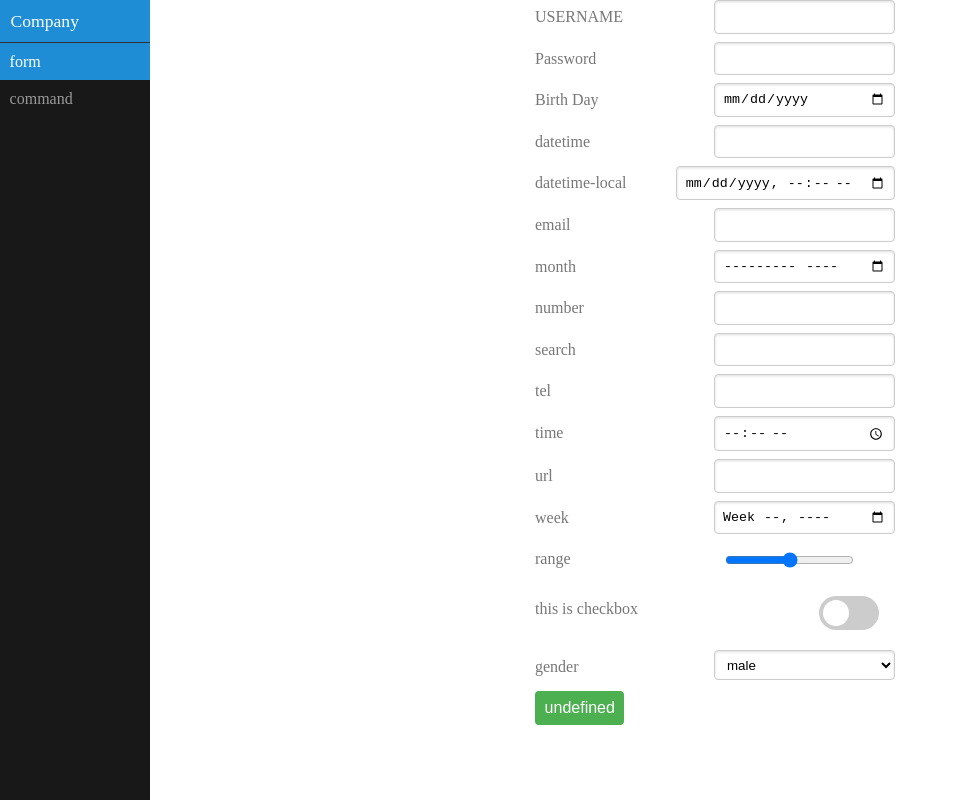
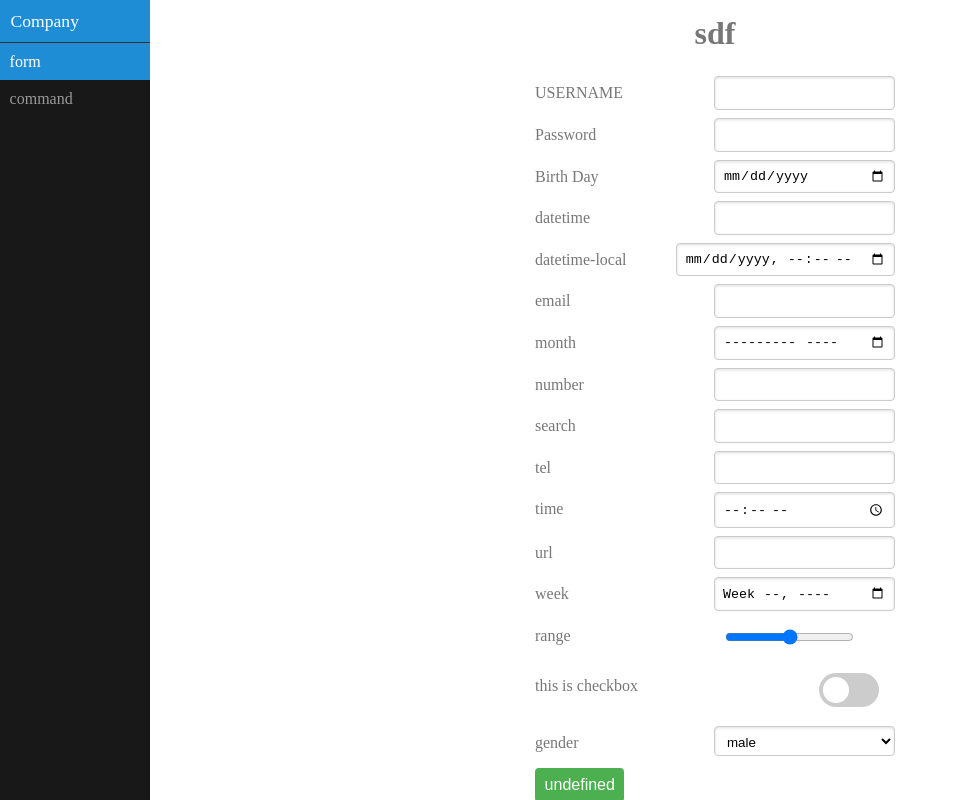
Before and after one commit to jojo-joo/j-Forms, a plain HTML site: page src/tabs.html in a window 1280 px wide. Both pictures are taken after a click on the link "form". Shown: the part 8-808 px from the top of the page, without its empty margins (0-958 px from the left). Drawn offline with Linux system fonts and the light colour scheme.

Commit message:
remove default()

```diff
--- a/src/forms-nr.css
+++ b/src/forms-nr.css
@@ -124,6 +124,10 @@
     text-align: left;
     margin: 0.25em 1em 0.25em 0;
 }
+.pure-form-aligned .pure-control-group h1 {
+    flex: 1;
+    text-align: center;
+}
 .pure-form-aligned .pure-control-group input,
 .pure-form-aligned .pure-control-group button,
 .pure-form-aligned .pure-control-group select {
--- a/src/jsonform.js
+++ b/src/jsonform.js
@@ -44,17 +44,6 @@
     interpolate: /\{\{([\s\S]+?)\}\}/g
   };
 
-  const defaults = (target, ...sources) => {
-    sources.forEach(source => {
-      Object.keys(source).forEach(key => {
-        if (target[key] === undefined) {
-          target[key] = source[key];
-        }
-      });
-    });
-    return target;
-  };
-
   const clone = (value) => {
     if (Array.isArray(value)) {
       return [...value];
@@ -248,12 +237,8 @@
   };
 
   jsonform.elementTypes = {
-    'none': {
-      'template': ''
-    },
-    'root': {
-      template: (data) => `<div class="pure-form pure-form-aligned">${data.children}</div>`
-    },
+    'none': {'template': ''},
+    'root': {template: (data) => `<div class="pure-form pure-form-aligned"><div class="pure-control-group"><h1>sdf</h1></div>${data.children}</div>`},
     'text': inputFieldTemplate('text'),
     'password': inputFieldTemplate('password'),
     'date': inputFieldTemplate('date'),
@@ -2416,10 +2401,10 @@
    * @function
    * @param {Object} options The JSON Form object to use as basis for the form
    */
-  $.fn.jsonForm = function (options) {
+  $.fn.jsonForm = function (key, options) {
     var formElt = this;
 
-    options = defaults({}, options, { submitEvent: 'submit' });
+    //options = defaults({}, options, { submitEvent: 'submit' });
 
     var form = new formTree();
     form.initialize(options);
@@ -2447,8 +2432,6 @@
    * The second layer represents the controls contained within each form.
    */
   $.fn.jsonForms = function (forms) {
-    var bodyElt = this;
-
     /* only one tab, do not display any menu */
     if (Object.keys(forms).length > 1) {
       $('#layout').removeAttr('hidden');
@@ -2457,7 +2440,7 @@
     Object.keys(forms).forEach(key=>{
       this.append(`<div style="width:360px;" id="${key}" class="content"></div>`);
       $('.pure-menu-list').append(`<li class="pure-menu-item"><a href="#${key}" class="pure-menu-link" onclick="showContent(\'${key}\', this)">${key}</a></li>`);
-      $(`#${key}`).jsonForm({schema: forms[key]});
+      $(`#${key}`).jsonForm(key, {schema: forms[key]});
     });
   };
 
```
Also changed, not shown: src/tabs.html (+0 -8 lines).
